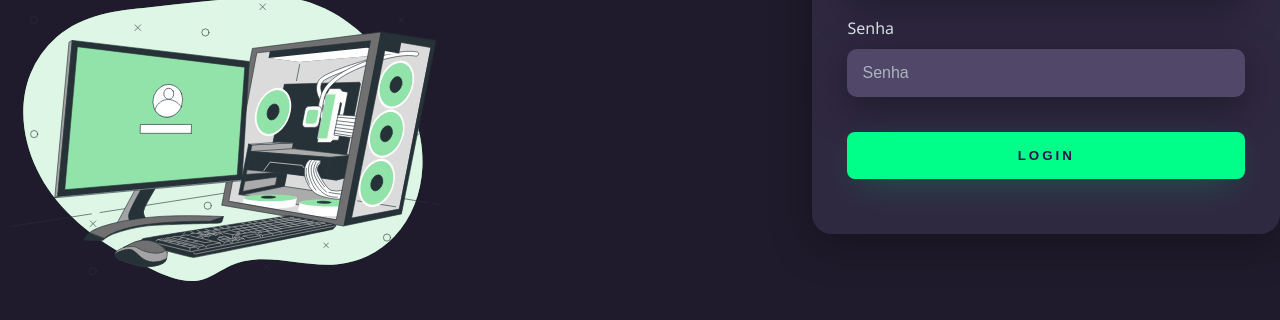
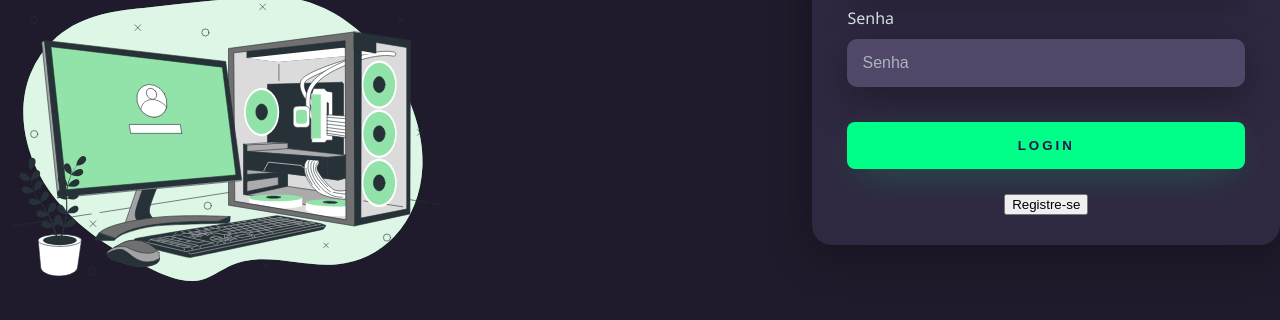
Before and after one commit to Laertebomfim/site, a plain HTML site: page index.html in a window 1280 px wide. Shown: the part 366-686 px from the top of the page. Drawn offline with Linux system fonts and the light colour scheme.

Commit message:
index.html

```diff
--- a/index.html
+++ b/index.html
@@ -21,6 +21,7 @@
           <input type="password" name="senha" placeholder="Senha">
         </div>
         <button class="btn-login">Login</button>
+        <button class="btn-register">Registre-se</button>
       </div>
 </div>
 </body>
```
